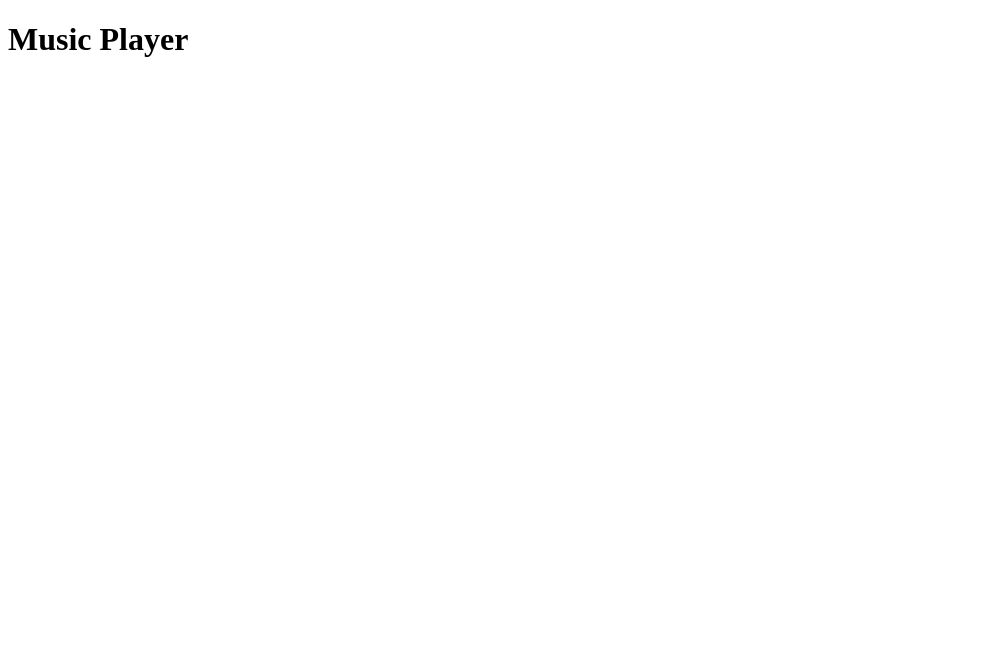
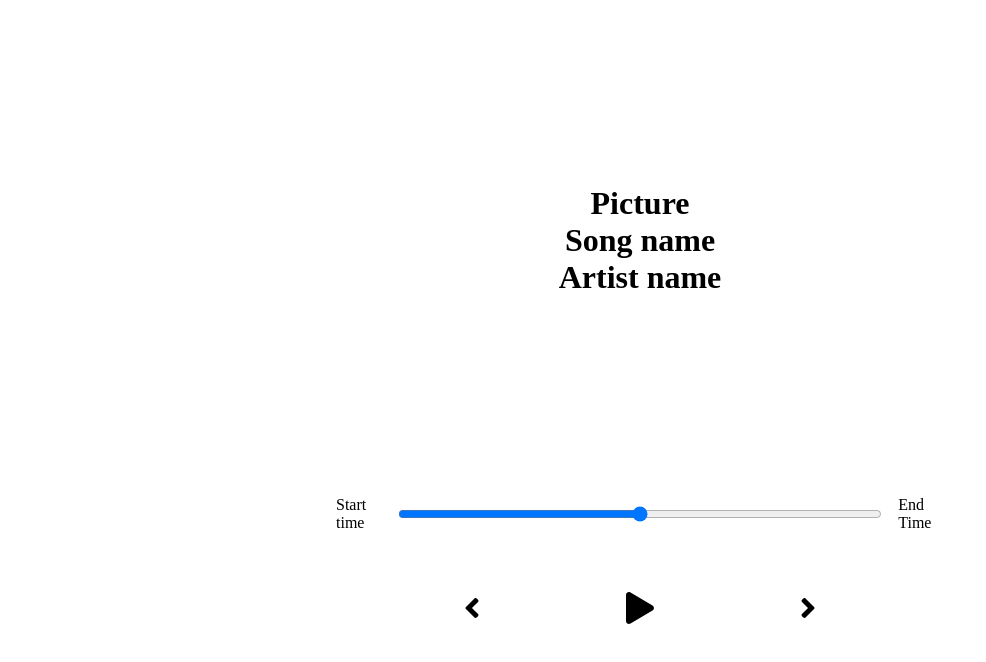
Before and after one commit to Bahshyan-A/react-music-player, a React (Create React App) app: page / in a window 1280 px wide. Shown: the top 662 px of the page, without its empty margins (0-986 px from the left). Built offline with nearby package versions, Linux system fonts and the light colour scheme.

Commit message:
Create a basic player and song components

```diff
--- a/package.json
+++ b/package.json
@@ -3,14 +3,18 @@
   "version": "0.1.0",
   "private": true,
   "dependencies": {
+    "@fortawesome/fontawesome-svg-core": "^1.2.36",
+    "@fortawesome/free-solid-svg-icons": "^5.15.4",
+    "@fortawesome/react-fontawesome": "^0.1.15",
     "@testing-library/jest-dom": "^5.11.4",
     "@testing-library/react": "^11.1.0",
     "@testing-library/user-event": "^12.1.10",
     "emmet": "^2.3.4",
-    "node-sass": "^6.0.1",
+    "node-sass": "^5.0.0",
     "react": "^17.0.2",
     "react-dom": "^17.0.2",
     "react-scripts": "4.0.3",
+    "sass-loader": "^12.1.0",
     "web-vitals": "^1.0.1"
   },
   "scripts": {
--- a/src/App.js
+++ b/src/App.js
@@ -1,9 +1,16 @@
 import React from 'react';
+import Player from './components/Player.component';
+import Song from './components/Song.component';
+
+//styles
+import './styles/app.scss';
+
 
 function App() {
   return (
     <div className="App">
-      <h1>Music Player</h1>
+      <Song />
+      <Player />
     </div>
   );
 }
--- a/src/components/Player.component.js
+++ b/src/components/Player.component.js
@@ -1,4 +1,6 @@
 import React from 'react';
+import { FontAwesomeIcon } from '@fortawesome/react-fontawesome';
+import { faPlay , faAngleLeft, faAngleRight } from '@fortawesome/free-solid-svg-icons';
 
 
 const Player = () => (
@@ -8,6 +10,11 @@ const Player = () => (
            <input type="range" />
            <p>End Time</p>
        </div>
+       <div className="play-control">
+            <FontAwesomeIcon className='skip-back' size='2x' icon={faAngleLeft} />
+            <FontAwesomeIcon className='play' size='2x' icon={faPlay} />
+            <FontAwesomeIcon className='skip-forward' size='2x' icon={faAngleRight} />
+       </div>
     </div>
 );
 
--- /dev/null
+++ b/src/styles/_player.scss
@@ -0,0 +1,32 @@
+.player {
+    min-height: 20vh;
+    display: flex;
+    flex-direction: column;
+    align-items: center;
+    justify-content: space-between;
+}
+
+.time-control {
+    width: 50%;
+    display: flex;
+
+    input{
+        width: 100%;
+        padding: 1rem 2rem;
+    }
+    p{
+        padding: 1rem;
+    }
+}
+
+.play-control{
+    display: flex;
+    justify-content: space-between;
+    align-items: center;
+    padding: 1rem;
+    width: 30%;
+
+    svg{
+        cursor: pointer;
+    }
+}
--- /dev/null
+++ b/src/styles/_song.scss
@@ -0,0 +1,7 @@
+.song-container{
+    min-height: 60vh;
+    display: flex;
+    flex-direction: column;
+    align-items: center;
+    justify-content: center;
+}
--- a/src/styles/app.scss
+++ b/src/styles/app.scss
@@ -3,3 +3,6 @@
     padding: 0;
     box-sizing: border-box;
 }
+
+@import './player';
+@import './song';
```
Also changed, not shown: 1 other file (tests, documents, lock files or other folders).
